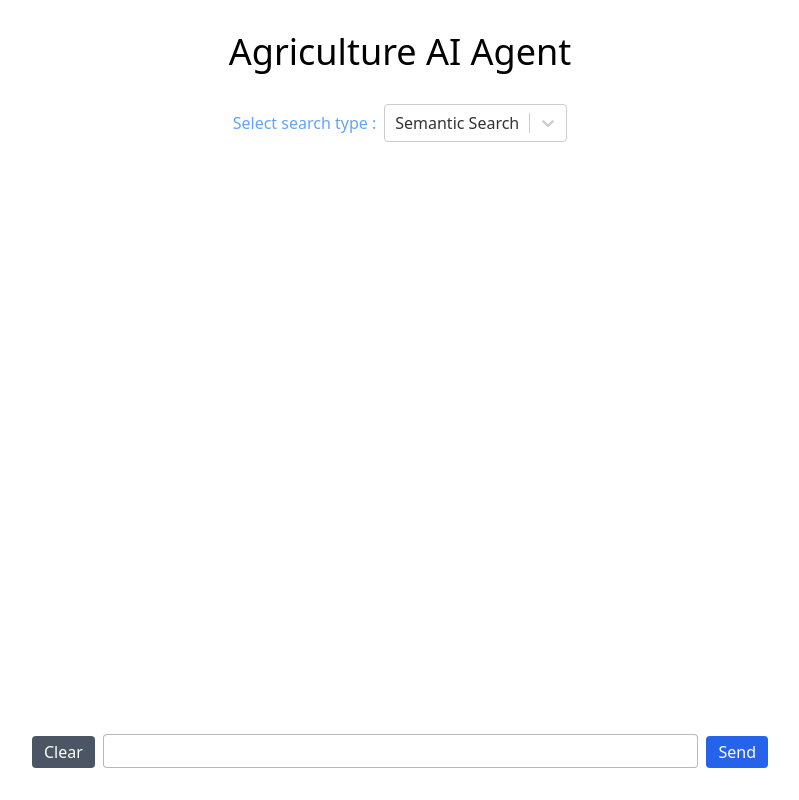
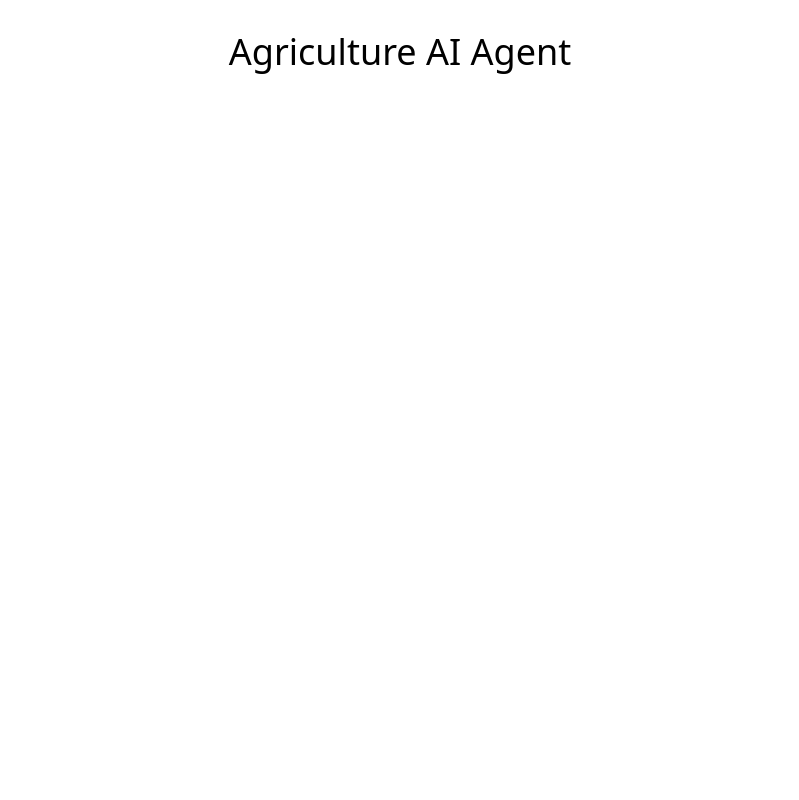
Before and after one commit to Leonardo8221/AI-Agriculture-Agent, a React (Create React App) app in the folder frontend/: page / in a window 1280 px wide. Shown: the whole page, without its empty margins (240-1039 px from the left). Built offline with nearby package versions, Linux system fonts and the light colour scheme.

Commit message:
Remove old contents

```diff
--- a/frontend/src/App.js
+++ b/frontend/src/App.js
@@ -5,224 +5,12 @@ import ClipLoader from "react-spinners/ClipLoader";
 import Select from "react-select";
 
 function App() {
-    const [text, setText] = useState("");
-    const [error, setError] = useState("");
-    const [messages, setMessages] = useState([]);
-    const [isTyping, setIsTyping] = useState(false);
-    const options = [
-        { value: true, label: "Semantic Search" },
-        { value: false, label: "Text2SQL Search" },
-    ];
-    const [selectedOption, setSelectedOption] = useState(options[0]); // Initial state set to null
-
-    const handleSelectChange = (selectedOption) => {
-        setSelectedOption(selectedOption);
-    };
-    const textareaRef = useRef(null);
-
-    useEffect(() => {
-        if (textareaRef.current) {
-            textareaRef.current.focus();
-        }
-    }, []);
-
-    function handleClear() {
-        setMessages([]);
-    }
-
-    function handleChange(event) {
-        setText(event.target.value);
-        if (textareaRef.current) {
-            textareaRef.current.style.height = "auto";
-            textareaRef.current.style.height = `${textareaRef.current.scrollHeight}px`;
-        }
-    }
-
-    async function handleSubmit(e) {
-        try {
-            setText("");
-            setError("");
-            setIsTyping(true);
-            console.log(messages);
-
-            const lastFive = messages.slice(-5);
-            const stringifiedLastFive = lastFive.map((obj) =>
-                JSON.stringify(obj)
-            );
-            const result =
-                stringifiedLastFive.join(",") +
-                JSON.stringify({ role: "user", content: text });
-            console.log(result);
-
-            setMessages((prevMessages) => [
-                ...prevMessages,
-                { role: "user", content: text },
-            ]);
-
-            const response = await fetch(
-                `${process.env.REACT_APP_BACKEND_URL}/api/query`,
-                {
-                    method: "POST",
-                    headers: {
-                        "Content-Type": "application/json",
-                    },
-                    body: JSON.stringify({
-                        prompt: text,
-                        search_type: selectedOption.value
-                            ? "Semantic Search"
-                            : "Text2SQL Search",
-                    }),
-                }
-            );
-
-            if (!response.ok) {
-                setMessages((prevMessages) => [
-                    ...prevMessages,
-                    {
-                        role: "assistant",
-                        content:
-                            "Failed to get response from server, please try with more detailed question.",
-                    },
-                ]);
-                return;
-            }
-
-            const data = await response.json();
-            console.log(messages);
-            setMessages((prevMessages) => [
-                ...prevMessages,
-                { role: "assistant", content: data.message },
-            ]);
-            setText("");
-        } catch (error) {
-            setError(error.message);
-            setMessages((prevMessages) => [
-                ...prevMessages,
-                {
-                    role: "assistant",
-                    content:
-                        "Failed to get response from server, please try with more detailed question.",
-                },
-            ]);
-        } finally {
-            setIsTyping(false);
-        }
-    }
-
-    const handleKeyDown = (e) => {
-        if (e.key === "Enter") {
-            handleSubmit(e);
-        }
-    };
-
-    // const override = {
-    //     display: "block",
-    //     margin: "0 auto",
-    //     borderColor: "red",
-    // };
-
     return (
         <div>
             <main className="relative mx-auto max-w-3xl px-4">
                 <h1 className="my-8 text-center text-4xl">
                     Agriculture AI Agent
                 </h1>
-                <div className="flex w-full items-end space-x-2 items-center justify-center mb-2 ">
-                    <div
-                        className={`text-blue-400 ${
-                            selectedOption && selectedOption.value
-                                ? "Semantic Search"
-                                : "Text2SQL Search"
-                        }`}
-                    >
-                        Select search type :
-                    </div>
-                    <Select
-                        value={selectedOption}
-                        onChange={handleSelectChange}
-                        options={options}
-                    />
-                </div>
-                <div
-                    style={{
-                        marginBottom: `${
-                            textareaRef.current
-                                ? textareaRef.current.scrollHeight + 100
-                                : 0
-                        }px`,
-                    }}
-                >
-                    {messages.length > 0 && (
-                        <div className="space-y-4">
-                            {messages.map((message, index) => (
-                                <div key={index} className="flex space-x-2">
-                                    <div>
-                                        {message.role === "user" ? "👤" : "🤖"}
-                                    </div>
-
-                                    <div
-                                        className={
-                                            message.role === "user"
-                                                ? "text-blue-400"
-                                                : ""
-                                        }
-                                    >
-                                        {message.content
-                                            .split("\n")
-                                            .map((line, index) => (
-                                                <React.Fragment key={index}>
-                                                    {line}
-                                                    <br />
-                                                </React.Fragment>
-                                            ))}
-                                    </div>
-                                </div>
-                            ))}
-                            {isTyping && (
-                                <div className="flex space-x-2 ">
-                                    <div>🤖</div>
-                                    <div>
-                                        <ClipLoader
-                                            className="ml-2"
-                                            color="#888888"
-                                            loading={isTyping}
-                                            size={20}
-                                            aria-label="Loading Spinner"
-                                            data-testid="loader"
-                                        />
-                                    </div>
-                                </div>
-                            )}
-                        </div>
-                    )}
-                </div>
-                <div className="fixed bottom-0 left-0 right-0 mx-auto max-w-3xl justify-center px-4 pb-8 pt-4">
-                    <div className="flex w-full items-end space-x-2">
-                        <button
-                            onClick={handleClear}
-                            className="rounded bg-gray-600 px-3 py-1 text-white hover:bg-gray-500"
-                            disabled={isTyping}
-                        >
-                            Clear
-                        </button>
-                        <textarea
-                            ref={textareaRef}
-                            rows={1}
-                            value={text}
-                            onChange={handleChange}
-                            className="w-full resize-none overflow-hidden rounded px-2 py-1 text-gray-900 focus:outline-0 border border-gray-500 border-opacity-50"
-                            onKeyDown={handleKeyDown}
-                            disabled={isTyping}
-                        />
-                        <button
-                            onClick={handleSubmit}
-                            disabled={isTyping}
-                            className="rounded bg-blue-600 px-3 py-1 text-white hover:bg-blue-500"
-                        >
-                            Send
-                        </button>
-                    </div>
-                </div>
             </main>
         </div>
     );
```
